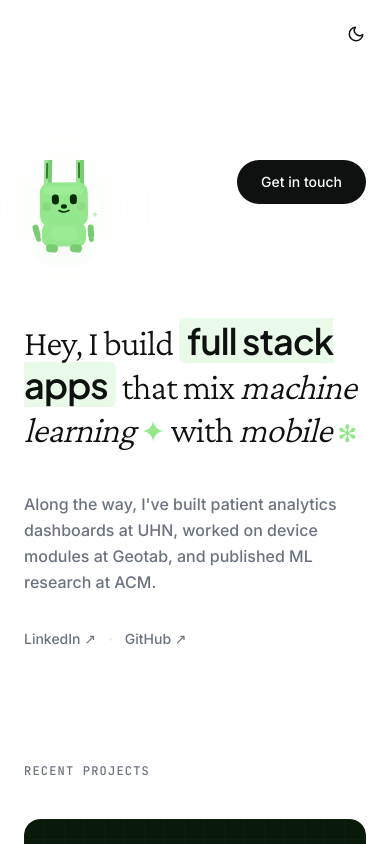
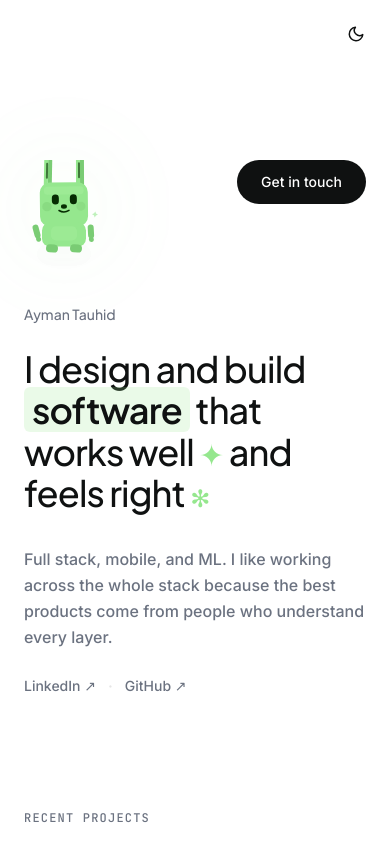
Before and after one commit to AmenTauhid/my-main-portfolio, a Next.js app: page / in a window 390 px wide. Shown: the top 844 px of the page. Built offline with nearby package versions, Linux system fonts and the light colour scheme.

Commit message:
add name to hero, generalize bio, fix italic font, improve mobile sizing

```diff
--- a/src/app/page.tsx
+++ b/src/app/page.tsx
@@ -15,7 +15,7 @@ export default function Home() {
       <BlurFade>
         <section className="max-w-[1400px] mx-auto px-6 md:px-10 pt-24 md:pt-12 pb-28 md:pb-44">
           {/* Top row: avatar left, get in touch right */}
-          <div className="flex items-start justify-between mb-16 md:mb-24">
+          <div className="flex items-start justify-between mb-12 md:mb-20">
             <AnimatedAvatar />
 
             <a
@@ -26,42 +26,41 @@ export default function Home() {
             </a>
           </div>
 
+          {/* Name */}
+          <p className="font-[family-name:var(--font-jakarta-var)] text-sm md:text-base font-medium text-text-secondary mb-6">
+            Ayman Tauhid
+          </p>
+
           {/* Big statement */}
-          <h1 className="text-4xl md:text-6xl lg:text-[5.2rem] leading-[1.15] tracking-tight max-w-4xl">
-            <span className="font-[family-name:var(--font-crimson-var)] font-light">
-              Hey, I build{" "}
+          <h1 className="font-[family-name:var(--font-jakarta-var)] text-3xl sm:text-4xl md:text-6xl lg:text-[5.2rem] leading-[1.15] tracking-tight max-w-4xl">
+            <span className="font-light">
+              I design and build{" "}
             </span>
-            <span className="font-[family-name:var(--font-jakarta-var)] font-semibold bg-accent/20 px-2 rounded-md">
-              full stack apps
+            <span className="font-semibold bg-accent/20 px-1.5 sm:px-2 rounded-md">
+              software
             </span>
-            <span className="font-[family-name:var(--font-crimson-var)] font-light">
-              {" "}that mix{" "}
+            <span className="font-light">
+              {" "}that{" "}
             </span>
             <br className="hidden md:block" />
-            <span className="font-[family-name:var(--font-crimson-var)] italic font-light">
-              machine learning{" "}
+            <span className="font-light">
+              works well{" "}
             </span>
-            <span className="text-accent text-3xl md:text-5xl">✦</span>
-            <span className="font-[family-name:var(--font-crimson-var)] font-light">
-              {" "}with{" "}
+            <span className="text-accent text-xl sm:text-3xl md:text-5xl">✦</span>
+            <span className="font-light">
+              {" "}and feels right{" "}
             </span>
-            <span className="font-[family-name:var(--font-crimson-var)] italic font-light">
-              mobile
-            </span>
-            <span className="font-[family-name:var(--font-crimson-var)] font-light">
-              {" "}
-            </span>
-            <span className="text-accent text-2xl md:text-4xl">✻</span>
+            <span className="text-accent text-lg sm:text-2xl md:text-4xl">✻</span>
           </h1>
 
           {/* Subtitle */}
-          <p className="mt-10 md:mt-14 text-base md:text-lg text-text-secondary max-w-xl leading-relaxed">
-            Along the way, I&apos;ve built patient analytics dashboards at UHN,
-            worked on device modules at Geotab, and published ML research at ACM.
+          <p className="mt-8 md:mt-12 text-sm sm:text-base md:text-lg text-text-secondary max-w-xl leading-relaxed">
+            Full stack, mobile, and ML. I like working across the whole stack
+            because the best products come from people who understand every layer.
           </p>
 
           {/* Links row */}
-          <div className="flex flex-wrap items-center gap-3 mt-8">
+          <div className="flex flex-wrap items-center gap-3 mt-6 md:mt-8">
             <a
               href="https://www.linkedin.com/in/aymantauhid/"
               target="_blank"
```
